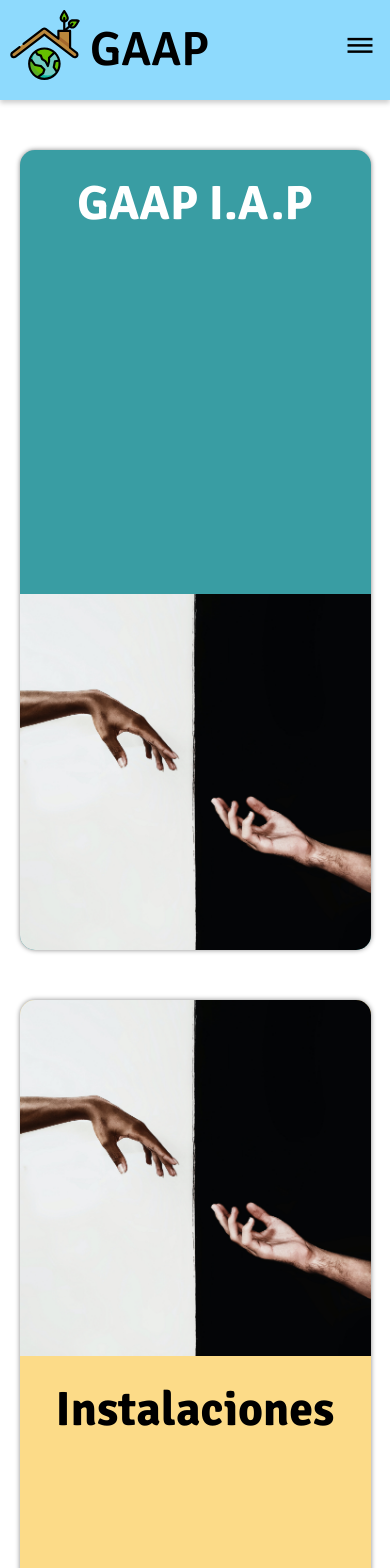
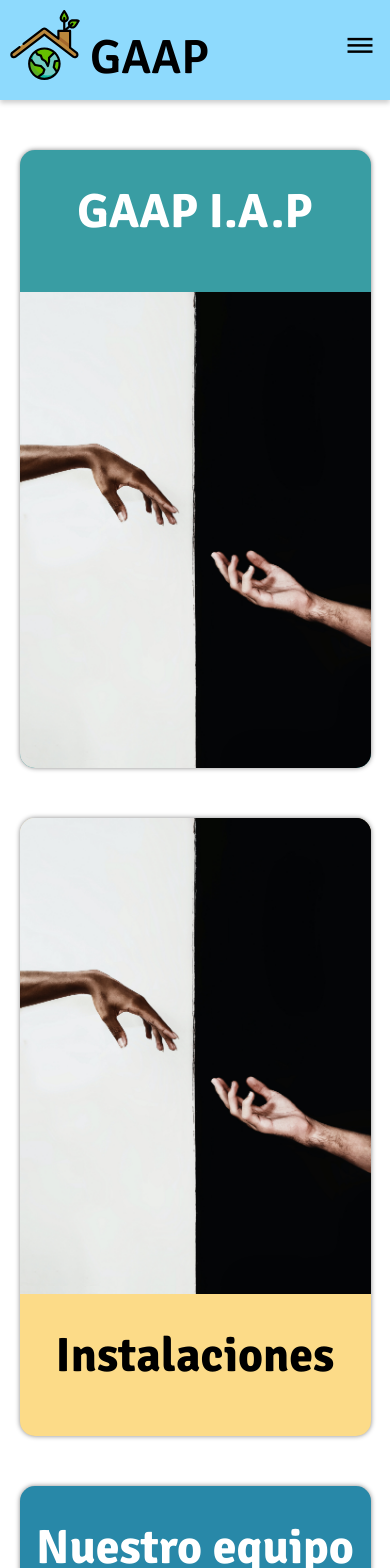
Before and after one commit to De-Bug-Labs/ldaw, a Vue app: page /about in a window 390 px wide. Shown: the top 1568 px of the page. Built offline with nearby package versions, Linux system fonts and the light colour scheme; no server answers.

Commit message:
fixes de paginacion y cosas varias de la pagina

```diff
--- a/src/App.vue
+++ b/src/App.vue
@@ -61,36 +61,38 @@
 @import url("https://fonts.googleapis.com/css2?family=Signika:ital,wght@0,200;0,300;0,400;0,600;0,700;1,200;1,300;1,400;1,600&display=swap");
 @import url("https://fonts.googleapis.com/icon?family=Material+Icons");
 @import url("https://fonts.googleapis.com/css2?family=Open+Sans:ital,wght@0,200;0,300;0,400;0,600;0,700;1,200;1,300;1,400;1,600&display=swap");
-
+html {
+  height: 100% !important;
+}
 body::-webkit-scrollbar {
   display: none;
 }
 body {
+  margin: 0;
   overflow-x: hidden;
-  margin: 0px;
-  height: 100%;
-}
-#app {
-  margin-top: 100px;
-  left: 0px;
-  color: #000000;
-  overflow: hidden;
-}
-
+  min-height: 100%;
+  display: flex;
+  flex-direction: column;
+  line-height: 1.6;
   .footer {
-  bottom: 0;
     width: 100%;
-  height: 80px;
     background-color: #8edafd;
     box-shadow: 0px -5px 11px rgba(0, 0, 0, 0.2);
     font-family: "Signika", sans-serif;
     display: flex;
     align-items: center;
     font-size: 0.8rem;
-
+    margin-top: auto;
     h1 {
       margin-left: 20px;
     }
+  }
+}
+#app {
+  margin-top: 100px;
+  left: 0px;
+  overflow: hidden;
+  height: 100%;
 }
 
 .nav {
--- a/src/components/BoxMaterial.vue
+++ b/src/components/BoxMaterial.vue
@@ -23,13 +23,20 @@
   methods: {
     getImageLink() {
       this.temp = this.src!;
-      let data = this.temp.split("v=");
-      this.temp = data[1];
-      if (this.temp.indexOf("&") != -1) {
-        data = this.temp.split("&");
-        this.imageLink = "http://i3.ytimg.com/vi/" + data[0] + "/hqdefault.jpg";
+      let data;
+      if (this.temp.indexOf("=") == -1) {
+        data = this.temp.split("be/");
+        this.imageLink = "http://i3.ytimg.com/vi/" + data[1] + "/hqdefault.jpg";
       } else {
+        data = this.temp.split("v=");
         this.imageLink = "http://i3.ytimg.com/vi/" + data[1] + "/hqdefault.jpg";
+        this.temp = data[1];
+
+        if (this.temp.indexOf("&") != -1) {
+          data = this.temp.split("&");
+          this.imageLink =
+            "http://i3.ytimg.com/vi/" + data[0] + "/hqdefault.jpg";
+        }
       }
     },
   },
@@ -72,6 +79,25 @@
     box-shadow: 0 0 10px rgb(114, 114, 114);
   }
 }
+@media screen and (max-width: 1080px) {
+  .container {
+    width: 95%;
+    height: 90%;
+    margin-left: 2%;
+    margin-right: 2%;
+    justify-content: end;
+    img {
+      margin-top: 10%;
+      height: 60%;
+      width: 80%;
+    }
+    h3 {
+      font-size: 1.3rem;
+      margin-block-start: 0.5em;
+      margin-block-end: 0em;
+    }
+  }
+}
 @media screen and (max-width: 900px) {
   .container {
     width: 90%;
--- a/src/components/GaapInfo.vue
+++ b/src/components/GaapInfo.vue
@@ -5,10 +5,10 @@
         <h1>GAAP I.A.P</h1>
         <p>{{ information.mision }}</p>
       </div>
-      <div class="imagebox"></div>
+      <div class="imagebox"><img src="../assets/banner1.jpg" alt="#" /></div>
     </div>
     <div class="box2">
-      <div class="imagebox"></div>
+      <div class="imagebox"><img src="../assets/banner1.jpg" alt="#" /></div>
       <div class="textbox">
         <h1>Instalaciones</h1>
         <p>{{ information.instalation }}</p>
@@ -19,7 +19,7 @@
         <h1>Nuestro equipo</h1>
         <p>{{ information.team }}</p>
       </div>
-      <div class="imagebox"></div>
+      <div class="imagebox"><img src="../assets/banner1.jpg" alt="#" /></div>
     </div>
   </div>
 </template>
@@ -56,7 +56,7 @@
 
   .box1 {
     width: 55%;
-    height: calc(100% / 2);
+    height: auto;
     background-color: #399da3;
     margin-bottom: 50px;
     font-family: "Open Sans", sans-serif;
@@ -90,16 +90,20 @@
     }
     .imagebox {
       width: 50%;
+      border-radius: 0px 15px 15px 0px;
       background: url("../assets/banner1.jpg");
       background-size: cover;
       background-position: center;
       border-radius: 0px 15px 15px 0px;
+      img {
+        display: none;
+      }
     }
   }
 
   .box2 {
     width: 55%;
-    height: calc(100% / 2);
+    height: auto;
     background-color: #fcdb88;
     margin-bottom: 50px;
     font-family: "Open Sans", sans-serif;
@@ -134,12 +138,15 @@
       background-size: cover;
       background-position: center;
       border-radius: 15px 0px 0px 15px;
+      img {
+        display: none;
+      }
     }
   }
 
   .box3 {
     width: 55%;
-    height: calc(100% / 2);
+    height: auto;
     background-color: #2888a8;
     margin-bottom: 50px;
     font-family: "Open Sans", sans-serif;
@@ -177,17 +184,20 @@
       background-size: cover;
       background-position: center;
       border-radius: 0px 15px 15px 0px;
+      img {
+        display: none;
+      }
     }
   }
 
   @media screen and (max-width: 900px) {
     .box1 {
       flex-direction: column;
-      height: 800px;
+      height: auto;
       width: 90%;
       .textbox {
         width: 100%;
-        height: 60%;
+        height: 50%;
         padding-left: 0px;
         padding-right: 0px;
         text-align: center;
@@ -196,6 +206,12 @@
         width: 100%;
         height: 50%;
         border-radius: 0px 0px 15px 15px;
+        img {
+          width: 100%;
+          height: 50%;
+          border-radius: 0px 0px 15px 15px;
+          display: inline;
+        }
       }
       p {
         font-size: 17px;
@@ -209,7 +225,7 @@
     }
     .box2 {
       flex-direction: column;
-      height: 800px;
+      height: auto;
       width: 90%;
       .textbox {
         width: 100%;
@@ -222,6 +238,12 @@
         width: 100%;
         height: 50%;
         border-radius: 15px 15px 0px 0px;
+        img {
+          width: 100%;
+          height: 50%;
+          border-radius: 15px 15px 0px 0px;
+          display: inline;
+        }
       }
       p {
         font-size: 17px;
@@ -235,7 +257,7 @@
     }
     .box3 {
       flex-direction: column;
-      height: 800px;
+      height: auto;
       width: 90%;
       .textbox {
         width: 100%;
@@ -248,6 +270,12 @@
         width: 100%;
         height: 50%;
         border-radius: 0px 0px 15px 15px;
+        img {
+          display: inline;
+          width: 100%;
+          height: 50%;
+          border-radius: 0px 0px 15px 15px;
+        }
       }
       p {
         font-size: 17px;
--- a/src/views/About.vue
+++ b/src/views/About.vue
@@ -23,7 +23,7 @@
     getInfo() {
       try {
         const data = fetch(
-          "http://localhost:5000/api/information/03ea46a0-6ddd-45dd-9c56-ab7f53f6d0a3"
+          "http://localhost:5000/api/information/b473bf27-8b8e-463c-93c9-bb95c6aad53a"
         )
           .then((res) => res.json())
           .then((data) => {
--- a/src/views/Material.vue
+++ b/src/views/Material.vue
@@ -1,10 +1,11 @@
 <template>
-  <div class="bigCont">
-    <TitleCard
+  <div class="bigCont" :class="{ single: !secondRow }">
+    <h1>Material de Apoyo</h1>
+    <!-- <TitleCard
       :b="true"
       titulo="Material de Apoyo"
       mensaje="Aqui podras encontrar videos curados por nosotros para ayudar, orientar o divertir!"
-    />
+    /> -->
     <div class="miniCont">
       <div class="row">
         <BoxMaterial
@@ -14,7 +15,7 @@
           :src="material.link"
         />
       </div>
-      <div class="row">
+      <div class="row" v-if="secondRow">
         <BoxMaterial
           v-for="material in materiales.slice(4, 8)"
           :key="material"
@@ -36,22 +37,24 @@
 
 <script lang="ts">
 import { defineComponent } from "vue";
-import TitleCard from "@/components/TitleCard.vue"; // @ is an alias to /src
+//import TitleCard from "@/components/TitleCard.vue"; // @ is an alias to /src
 import BoxMaterial from "@/components/BoxMaterial.vue";
 
 export default defineComponent({
   name: "Material",
   components: {
-    TitleCard,
+    //TitleCard,
     BoxMaterial,
   },
   data() {
     return {
       materiales: [],
-      pages: { pageCount: 1 },
+      pages: { pageCount: 1, materialsCount: 0 },
       completeQuery: false,
       page: 1,
       totalPages: 0,
+      totalMaterial: 0,
+      secondRow: true,
     };
   },
   methods: {
@@ -78,6 +81,10 @@
           .then((data) => {
             this.pages = data;
             this.totalPages = this.pages.pageCount;
+            this.totalMaterial = this.pages.materialsCount;
+            if (this.totalMaterial - this.page * 8 < 4) {
+              this.secondRow = false;
+            }
           });
       } catch (error) {
         console.log(error);
@@ -86,6 +93,9 @@
     },
     nextPage() {
       if (this.page + 1 <= this.totalPages) {
+        if (this.totalMaterial - this.page * 8 < 4) {
+          this.secondRow = false;
+        }
         this.page++;
         this.getInfo();
       }
@@ -94,25 +104,32 @@
       if (this.page - 1 > 0) {
         this.page--;
         this.getInfo();
+        this.secondRow = true;
       }
     },
   },
   mounted() {
+    this.getPages();
     this.getInfo();
-    this.getPages();
   },
 });
 </script>
 
 <style scoped lang="scss">
 .bigCont {
-  height: calc(100vh + 100px);
+  height: 85vh;
   width: 100vw;
   display: flex;
   flex-direction: column;
   align-items: center;
   margin-bottom: 50px;
-  font-family: "Open Sans", sans-serif;
+  font-family: "Signika", sans-serif;
+  text-align: center;
+  h1 {
+    font-size: 3rem;
+    margin-block-start: 0.5em;
+    margin-block-end: 0em;
+  }
   .buttons {
     display: flex;
     flex-direction: row;
@@ -121,6 +138,7 @@
     margin-top: 10px;
     width: 20%;
     height: 50px;
+    font-family: "Open Sans", sans-serif;
     .col {
       display: flex;
       flex-direction: column;
@@ -164,11 +182,27 @@
       position: relative;
     }
   }
+  &.single {
+    height: auto;
+    .miniCont {
+      .row {
+        width: 84% !important;
+        height: 60% !important;
+        display: flex;
+        flex-direction: row;
+        align-items: center;
+        justify-content: center;
+        position: relative;
+      }
+    }
+  }
 }
+
 @media screen and (max-width: 1080px) {
   .bigCont {
     .buttons {
       width: 30%;
+      margin-top: 5%;
       .col {
         button {
           font-size: 18px;
@@ -177,14 +211,23 @@
         }
       }
     }
+    .miniCont {
+      .row {
+        width: 95%;
+        height: 50%;
+      }
+    }
   }
 }
 @media screen and (max-width: 900px) {
   .bigCont {
-    height: calc(100vh + 1600px);
+    height: auto;
+    h1 {
+      font-size: 2.5rem;
+    }
     .buttons {
       margin-top: 40px;
-      width: 80%;
+      width: 150px;
       .col {
         button {
           font-size: 18px;
@@ -202,5 +245,27 @@
       }
     }
   }
+  .bigCont.single {
+    height: auto;
+    .buttons {
+      margin-top: 40px;
+      width: 150px;
+      .col {
+        button {
+          font-size: 18px;
+          height: 100%;
+          width: 90%;
+        }
+      }
+    }
+    .miniCont {
+      .row {
+        width: 90%;
+        height: 120%;
+        display: flex;
+        flex-direction: column;
+      }
+    }
+  }
 }
 </style>
```
Lines whose indentation alone changed are shown as unchanged.
